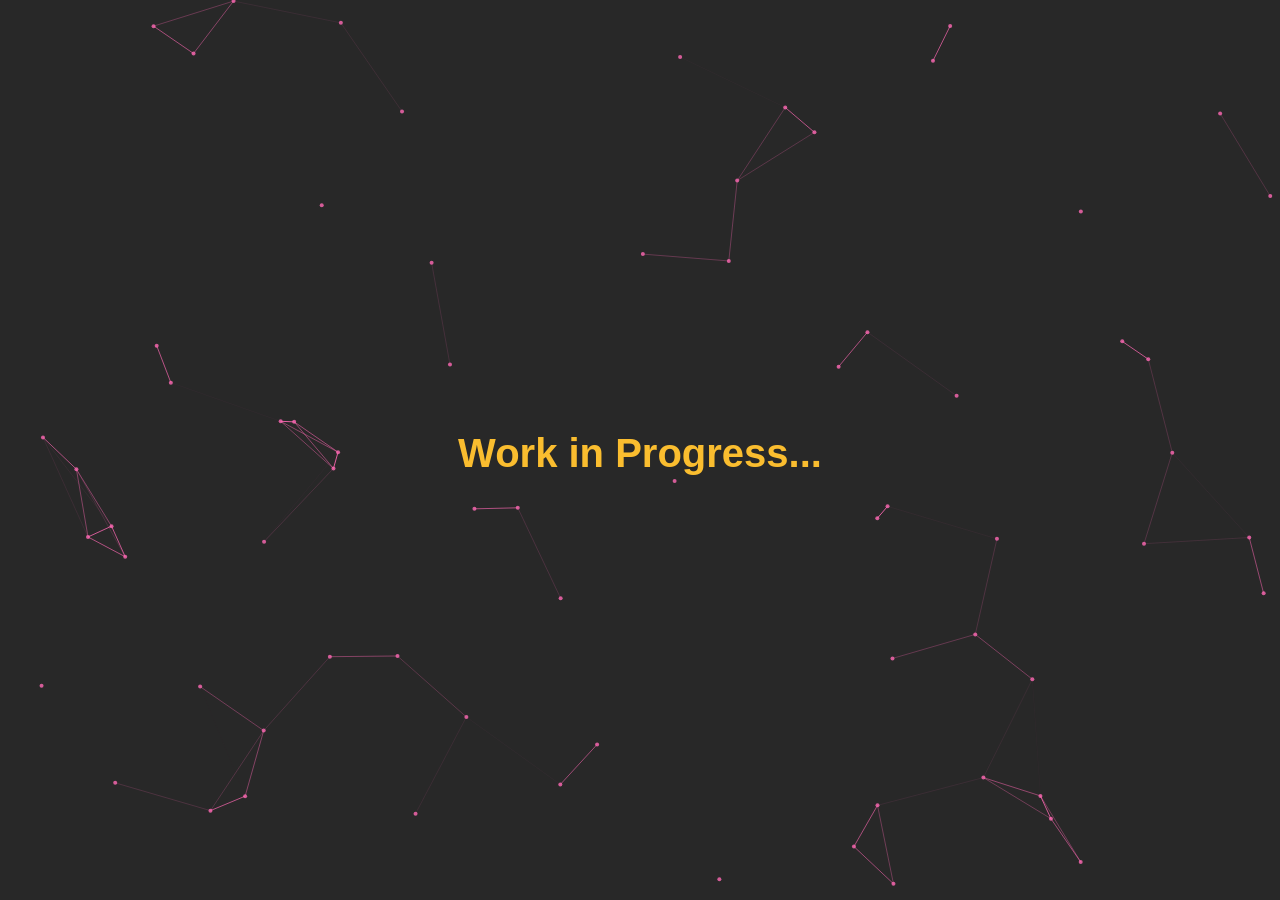
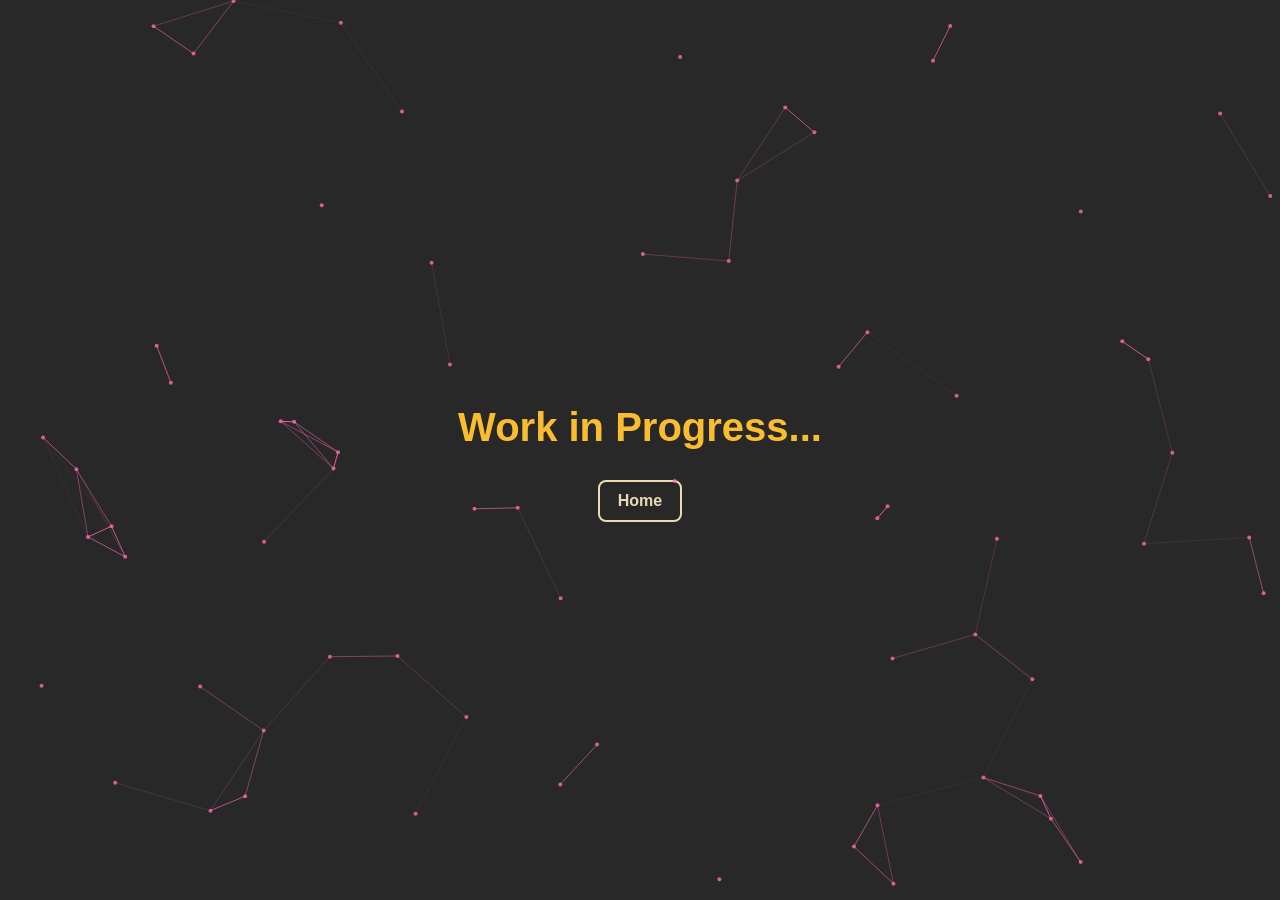
Before and after one commit to rdWei/website, a Jekyll site: the page workinprogress.html, which Jekyll copies as it is, in a window 1280 px wide. Built offline with Jekyll 4.4.1, drawn with Linux system fonts in a browser that asks for light colours.

Commit message:
Sun Aug 10 05:04:07 PM CEST 2025

```diff
--- a/_layouts/default.html
+++ b/_layouts/default.html
@@ -43,7 +43,7 @@
       justify-content: flex-start;
       align-items: center;
       padding: 1rem;
-      position: relative;
+      position: fixed;
       z-index: 1;
     }
 
--- a/workinprogress.html
+++ b/workinprogress.html
@@ -26,6 +26,7 @@
     h1 {
       font-size: 2.5rem;
       font-weight: bold;
+      margin-bottom: 20px;
     }
     .dots::after {
       content: '';
@@ -37,6 +38,22 @@
       50% { content: '..'; }
       75% { content: '...'; }
       100% { content: ''; }
+    }
+    a.home-btn {
+      display: inline-block;
+      padding: 10px 18px;
+      margin-top: 10px;
+      background-color: transparent;
+      border: 2px solid #ebdbb2;
+      border-radius: 8px;
+      color: #ebdbb2;
+      text-decoration: none;
+      font-weight: bold;
+      transition: background-color 0.3s, color 0.3s;
+    }
+    a.home-btn:hover {
+      background-color: #ebdbb2;
+      color: #282828;
     }
     canvas {
       position: fixed;
@@ -51,6 +68,7 @@
 <canvas id="particle-canvas"></canvas>
 
 <h1>Work in Progress<span class="dots"></span></h1>
+<a href="index.html" class="home-btn">Home</a>
 
 <script>
   const canvas = document.getElementById('particle-canvas');
```
